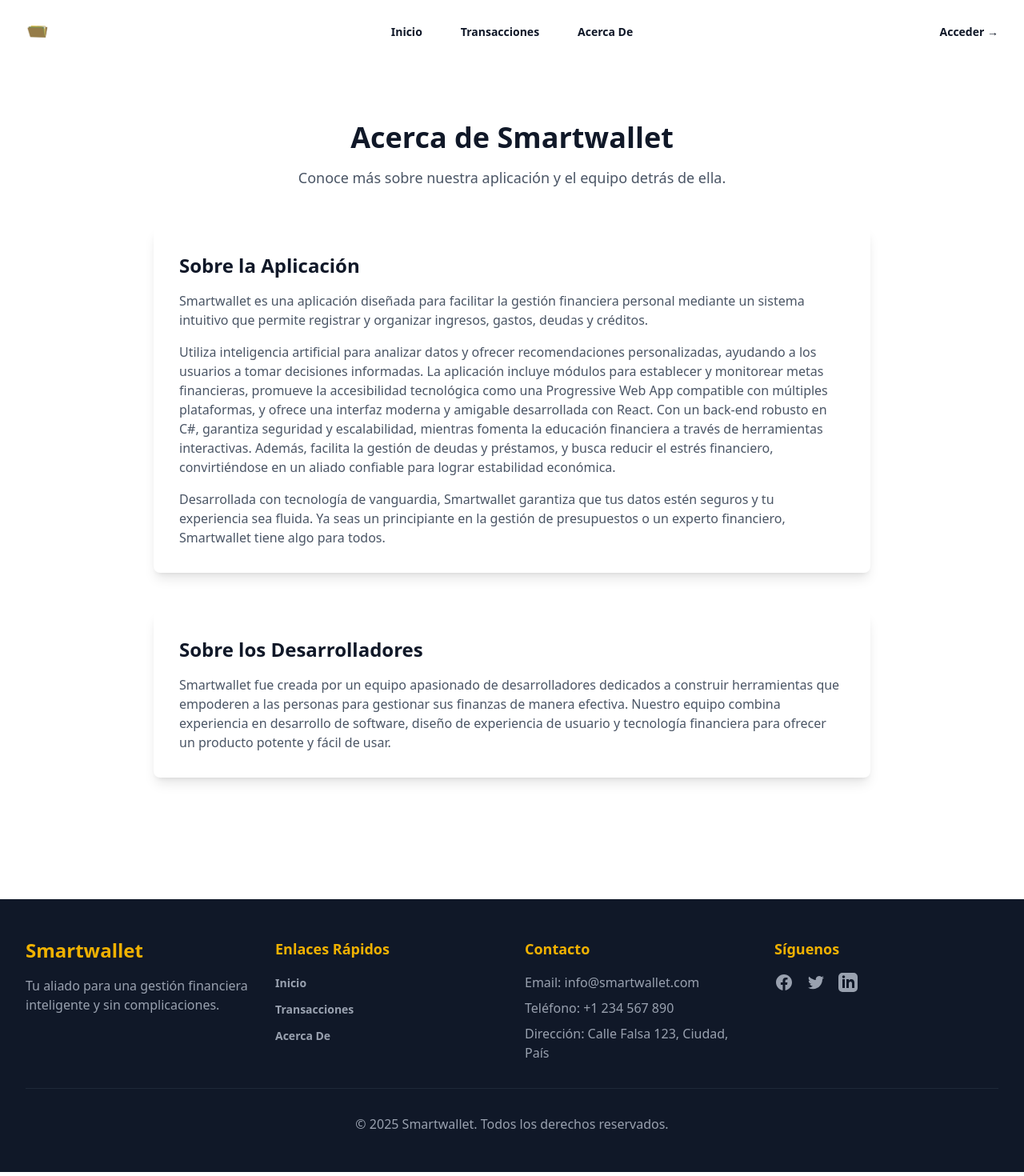
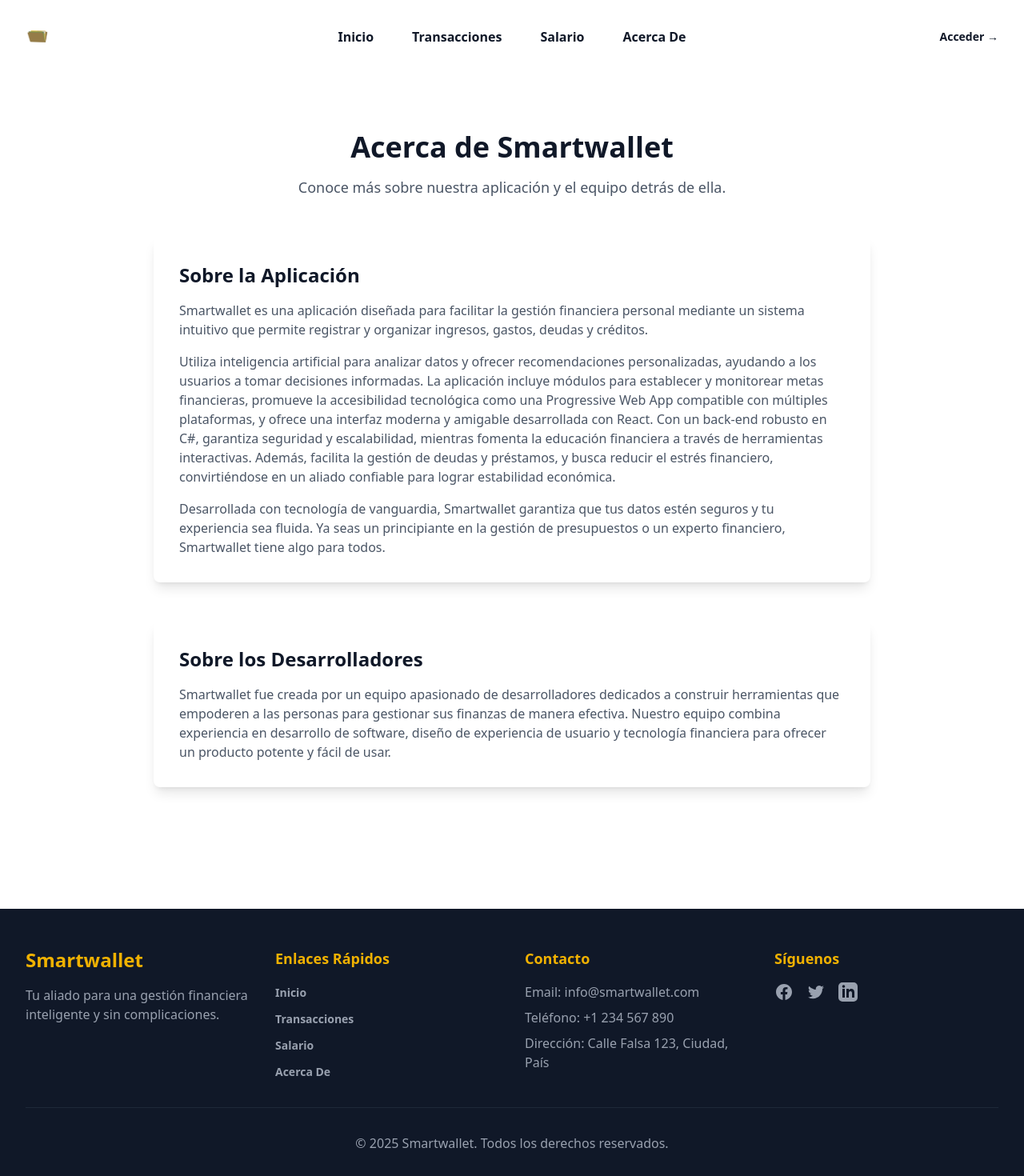
Before and after one commit to 12-Test-Project/SmartWallet_Client, a React (Vite) app: page /about in a window 1280 px wide. Shown: the top 1470 px of the page at 80% size. Built offline with nearby package versions, Linux system fonts and the light colour scheme.

Commit message:
new route added

```diff
--- a/src/components/footer.component.tsx
+++ b/src/components/footer.component.tsx
@@ -1,6 +1,30 @@
 import { Link } from "@tanstack/react-router";
 
 export default function Footer() {
+
+   const routeList: Array<{
+      to: string,
+      label: string,
+   }> = [
+         {
+            to: "/",
+            label: "Inicio"
+         },
+         {
+            to: "/transactions",
+            label: "Transacciones"
+         },
+         {
+            to: "/salary",
+            label: "Salario"
+         },
+         {
+            to: "/about",
+            label: "Acerca De"
+         }
+      ]
+
+
    return (
       <footer className="bg-gray-900 text-white py-12">
          <div className="container mx-auto px-4 sm:px-6 lg:px-8">
@@ -17,21 +41,13 @@ export default function Footer() {
                <div>
                   <h3 className="text-lg font-semibold text-yellow-500 mb-4">Enlaces Rápidos</h3>
                   <ul className="space-y-2">
-              <li>
-                <Link to="/" className="text-sm/6 font-semibold text-gray-400 hover:text-yellow-500 transition-all">
-                  Inicio
+                     {routeList.map((route) => (
+                        <li key={route.to}>
+                           <Link to={route.to} className="text-sm/6 font-semibold text-gray-400 hover:text-yellow-500 transition-all">
+                              {route.label}
                            </Link>
                         </li>
-              <li>
-                <Link to="/transactions" className="text-sm/6 font-semibold text-gray-400 hover:text-yellow-500 transition-all">
-                  Transacciones
-                </Link>
-              </li>
-              <li>
-                <Link to="/about" className="text-sm/6 font-semibold text-gray-400 hover:text-yellow-500 transition-all">
-                  Acerca De
-                </Link>
-              </li>
+                     ))}
                   </ul>
                </div>
 
--- a/src/components/header.component.tsx
+++ b/src/components/header.component.tsx
@@ -41,6 +41,28 @@ export default function Header() {
    const [mobileMenuOpen, setMobileMenuOpen] = useState(false)
    const currentLocation = useLocation()
    const [hideElement, setHideElement] = useState(false)
+
+   const routeList: Array<{
+      to: string,
+      label: string,
+   }> = [
+         {
+            to: "/",
+            label: "Inicio"
+         },
+         {
+            to: "/transactions",
+            label: "Transacciones"
+         },
+         {
+            to: "/salary",
+            label: "Salario"
+         },
+         {
+            to: "/about",
+            label: "Acerca De"
+         }
+      ]
 
    useEffect(() => {
       setHideElement(currentLocation.pathname.includes('transactions') ? true : false)
@@ -112,7 +134,7 @@ export default function Header() {
             </PopoverPanel>
           </Popover> */}
 
-          <Link to="/" className="[&.active]:font-bold text-sm/6 font-semibold text-gray-900">
+               {/* <Link to="/" className="[&.active]:font-bold text-sm/6 font-semibold text-gray-900">
                   Inicio
                </Link>
                <Link to="/transactions" className="[&.active]:font-bold text-sm/6 font-semibold text-gray-900">
@@ -120,7 +142,12 @@ export default function Header() {
                </Link>
                <Link to="/about" className="[&.active]:font-bold text-sm/6 font-semibold text-gray-900">
                   Acerca De
+               </Link> */}
+               {routeList.map((route) => (
+                  <Link key={route.to} to={route.to} className="[&.active]:font-bold -mx-3 block rounded-lg px-3 py-2 text-base/7 font-semibold text-gray-900 hover:bg-gray-50">
+                     {route.label}
                   </Link>
+               ))}
             </PopoverGroup>
             <div hidden={hideElement} className="hidden lg:flex lg:flex-1 lg:justify-end">
                <Link to="/signin" className="[&.active]:font-bold text-sm/6 font-semibold text-gray-900">
@@ -170,7 +197,7 @@ export default function Header() {
                     ))}
                   </DisclosurePanel>
                 </Disclosure> */}
-                <Link to="/" className="[&.active]:font-bold -mx-3 block rounded-lg px-3 py-2 text-base/7 font-semibold text-gray-900 hover:bg-gray-50">
+                        {/* <Link to="/" className="[&.active]:font-bold -mx-3 block rounded-lg px-3 py-2 text-base/7 font-semibold text-gray-900 hover:bg-gray-50">
                   Inicio
                 </Link>
                 <Link to="/transactions" className="[&.active]:font-bold -mx-3 block rounded-lg px-3 py-2 text-base/7 font-semibold text-gray-900 hover:bg-gray-50">
@@ -178,7 +205,12 @@ export default function Header() {
                 </Link>
                 <Link to="/about" className="[&.active]:font-bold -mx-3 block rounded-lg px-3 py-2 text-base/7 font-semibold text-gray-900 hover:bg-gray-50">
                   Acerca De
+                </Link> */}
+                        {routeList.map((route) => (
+                           <Link key={route.to} to={route.to} className="[&.active]:font-bold -mx-3 block rounded-lg px-3 py-2 text-base/7 font-semibold text-gray-900 hover:bg-gray-50">
+                              {route.label}
                            </Link>
+                        ))}
                      </div>
                      <div hidden={hideElement} className="py-6">
                         <Link to="/signin" className="[&.active]:font-bold -mx-3 block rounded-lg px-3 py-2.5 text-base/7 font-semibold text-gray-900 hover:bg-gray-50">
--- a/src/routeTree.gen.ts
+++ b/src/routeTree.gen.ts
@@ -14,7 +14,9 @@ import { Route as rootRoute } from './routes/__root'
 import { Route as TransactionsRouteImport } from './routes/transactions.route'
 import { Route as SignUpRouteImport } from './routes/signUp.route'
 import { Route as SignInRouteImport } from './routes/signIn.route'
+import { Route as SalaryRouteImport } from './routes/salary.route'
 import { Route as HomeRouteImport } from './routes/home.route'
+import { Route as AdviceRouteImport } from './routes/advice.route'
 import { Route as AboutRouteImport } from './routes/about.route'
 import { Route as IndexImport } from './routes/index'
 
@@ -38,9 +40,21 @@ const SignInRouteRoute = SignInRouteImport.update({
   getParentRoute: () => rootRoute,
 } as any)
 
+const SalaryRouteRoute = SalaryRouteImport.update({
+  id: '/salary',
+  path: '/salary',
+  getParentRoute: () => rootRoute,
+} as any)
+
 const HomeRouteRoute = HomeRouteImport.update({
   id: '/home',
   path: '/home',
+  getParentRoute: () => rootRoute,
+} as any)
+
+const AdviceRouteRoute = AdviceRouteImport.update({
+  id: '/advice',
+  path: '/advice',
   getParentRoute: () => rootRoute,
 } as any)
 
@@ -74,11 +88,25 @@ declare module '@tanstack/react-router' {
       preLoaderRoute: typeof AboutRouteImport
       parentRoute: typeof rootRoute
     }
+    '/advice': {
+      id: '/advice'
+      path: '/advice'
+      fullPath: '/advice'
+      preLoaderRoute: typeof AdviceRouteImport
+      parentRoute: typeof rootRoute
+    }
     '/home': {
       id: '/home'
       path: '/home'
       fullPath: '/home'
       preLoaderRoute: typeof HomeRouteImport
+      parentRoute: typeof rootRoute
+    }
+    '/salary': {
+      id: '/salary'
+      path: '/salary'
+      fullPath: '/salary'
+      preLoaderRoute: typeof SalaryRouteImport
       parentRoute: typeof rootRoute
     }
     '/signIn': {
@@ -110,7 +138,9 @@ declare module '@tanstack/react-router' {
 export interface FileRoutesByFullPath {
   '/': typeof IndexRoute
   '/about': typeof AboutRouteRoute
+  '/advice': typeof AdviceRouteRoute
   '/home': typeof HomeRouteRoute
+  '/salary': typeof SalaryRouteRoute
   '/signIn': typeof SignInRouteRoute
   '/signUp': typeof SignUpRouteRoute
   '/transactions': typeof TransactionsRouteRoute
@@ -119,7 +149,9 @@ export interface FileRoutesByFullPath {
 export interface FileRoutesByTo {
   '/': typeof IndexRoute
   '/about': typeof AboutRouteRoute
+  '/advice': typeof AdviceRouteRoute
   '/home': typeof HomeRouteRoute
+  '/salary': typeof SalaryRouteRoute
   '/signIn': typeof SignInRouteRoute
   '/signUp': typeof SignUpRouteRoute
   '/transactions': typeof TransactionsRouteRoute
@@ -129,7 +161,9 @@ export interface FileRoutesById {
   __root__: typeof rootRoute
   '/': typeof IndexRoute
   '/about': typeof AboutRouteRoute
+  '/advice': typeof AdviceRouteRoute
   '/home': typeof HomeRouteRoute
+  '/salary': typeof SalaryRouteRoute
   '/signIn': typeof SignInRouteRoute
   '/signUp': typeof SignUpRouteRoute
   '/transactions': typeof TransactionsRouteRoute
@@ -137,14 +171,32 @@ export interface FileRoutesById {
 
 export interface FileRouteTypes {
   fileRoutesByFullPath: FileRoutesByFullPath
-  fullPaths: '/' | '/about' | '/home' | '/signIn' | '/signUp' | '/transactions'
+  fullPaths:
+    | '/'
+    | '/about'
+    | '/advice'
+    | '/home'
+    | '/salary'
+    | '/signIn'
+    | '/signUp'
+    | '/transactions'
   fileRoutesByTo: FileRoutesByTo
-  to: '/' | '/about' | '/home' | '/signIn' | '/signUp' | '/transactions'
+  to:
+    | '/'
+    | '/about'
+    | '/advice'
+    | '/home'
+    | '/salary'
+    | '/signIn'
+    | '/signUp'
+    | '/transactions'
   id:
     | '__root__'
     | '/'
     | '/about'
+    | '/advice'
     | '/home'
+    | '/salary'
     | '/signIn'
     | '/signUp'
     | '/transactions'
@@ -154,7 +206,9 @@ export interface FileRouteTypes {
 export interface RootRouteChildren {
   IndexRoute: typeof IndexRoute
   AboutRouteRoute: typeof AboutRouteRoute
+  AdviceRouteRoute: typeof AdviceRouteRoute
   HomeRouteRoute: typeof HomeRouteRoute
+  SalaryRouteRoute: typeof SalaryRouteRoute
   SignInRouteRoute: typeof SignInRouteRoute
   SignUpRouteRoute: typeof SignUpRouteRoute
   TransactionsRouteRoute: typeof TransactionsRouteRoute
@@ -163,7 +217,9 @@ export interface RootRouteChildren {
 const rootRouteChildren: RootRouteChildren = {
   IndexRoute: IndexRoute,
   AboutRouteRoute: AboutRouteRoute,
+  AdviceRouteRoute: AdviceRouteRoute,
   HomeRouteRoute: HomeRouteRoute,
+  SalaryRouteRoute: SalaryRouteRoute,
   SignInRouteRoute: SignInRouteRoute,
   SignUpRouteRoute: SignUpRouteRoute,
   TransactionsRouteRoute: TransactionsRouteRoute,
@@ -181,7 +237,9 @@ export const routeTree = rootRoute
       "children": [
         "/",
         "/about",
+        "/advice",
         "/home",
+        "/salary",
         "/signIn",
         "/signUp",
         "/transactions"
@@ -193,8 +251,14 @@ export const routeTree = rootRoute
     "/about": {
       "filePath": "about.route.tsx"
     },
+    "/advice": {
+      "filePath": "advice.route.tsx"
+    },
     "/home": {
       "filePath": "home.route.tsx"
+    },
+    "/salary": {
+      "filePath": "salary.route.tsx"
     },
     "/signIn": {
       "filePath": "signIn.route.tsx"
--- a/src/routes/__root.tsx
+++ b/src/routes/__root.tsx
@@ -1,4 +1,4 @@
-import { homeRoute, aboutRoute, signUpRoute } from ".";
+import { homeRoute, aboutRoute, signUpRoute, adviceRoute, salaryRoute } from ".";
 import {
    createRootRoute,
    createRouter,
@@ -32,7 +32,7 @@ export const rootRoute = createRootRoute({
    },
 });
 
-const routeTree = rootRoute.addChildren([homeRoute, aboutRoute, signUpRoute, signInRoute, transactionsRoute]);
+const routeTree = rootRoute.addChildren([homeRoute, aboutRoute, signUpRoute, signInRoute, transactionsRoute, adviceRoute, salaryRoute]);
 
 export const router = createRouter({ routeTree });
 
--- /dev/null
+++ b/src/routes/advice.route.tsx
@@ -0,0 +1,17 @@
+import { rootRoute } from "./__root"
+import { createRoute } from "@tanstack/react-router"
+
+export const adviceRoute = createRoute({
+   getParentRoute: () => rootRoute,
+   path: '/advice',
+   component: function Advice() {
+      return (
+         <div className="min-h-screen py-12 px-4 sm:px-6 lg:px-8">
+            {/* Page Header */}
+            <div className="text-center">
+               <h1 className="text-4xl font-bold text-gray-900">Advice</h1>
+            </div>
+         </div>
+      );
+   },
+})
--- a/src/routes/index.ts
+++ b/src/routes/index.ts
@@ -1,9 +1,13 @@
 import { homeRoute } from "./home.route";
 import { aboutRoute } from "./about.route";
 import { signUpRoute } from "./signUp.route";
+import { adviceRoute } from "./advice.route";
+import { salaryRoute } from "./salary.route";
 
 export {
   homeRoute,
   aboutRoute,
-  signUpRoute
+  signUpRoute,
+  adviceRoute,
+  salaryRoute
 };
--- /dev/null
+++ b/src/routes/salary.route.tsx
@@ -0,0 +1,17 @@
+import { rootRoute } from "./__root"
+import { createRoute } from "@tanstack/react-router"
+
+export const salaryRoute = createRoute({
+   getParentRoute: () => rootRoute,
+   path: '/salary',
+   component: function Salary() {
+      return (
+         <div className="min-h-screen py-12 px-4 sm:px-6 lg:px-8">
+            {/* Page Header */}
+            <div className="text-center">
+               <h1 className="text-4xl font-bold text-gray-900">Salario</h1>
+            </div>
+         </div>
+      );
+   },
+})
```
Lines whose indentation alone changed are shown as unchanged.
